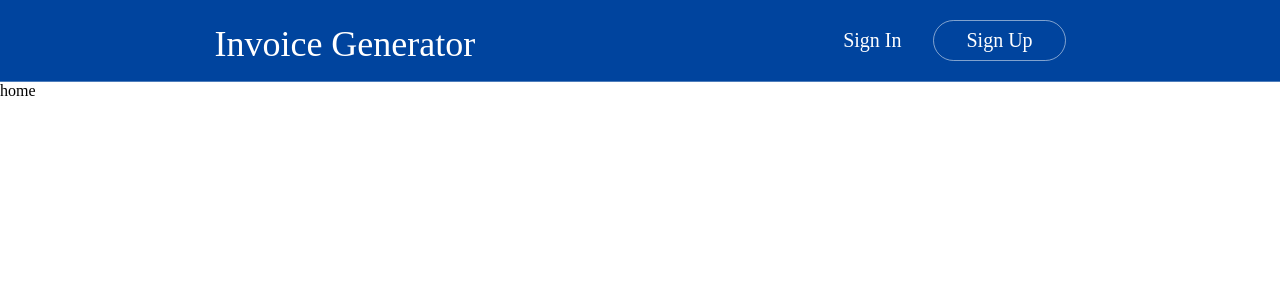
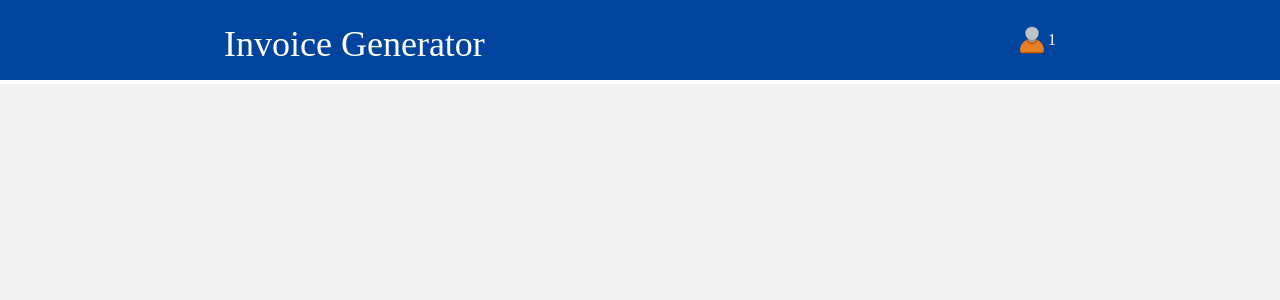
Before and after one commit to MoeRayo/invoice-generator, a Vue app: page /dashboard/1 in a window 1280 px wide. Shown: the top 300 px of the page. Built offline with nearby package versions, Linux system fonts and the light colour scheme; what vue-notification would draw is missing.

Commit message:
feat: creation of the dashbord navigation

```diff
--- /dev/null
+++ b/src/components/TheDashboardNav.vue
@@ -0,0 +1,30 @@
+<template>
+  <div>
+    <section class="bg-dark-blue bb b--white bw2">
+      <div class="vh-40 center flex justify-between ph4 w-100-sm w-80-m w-70-l">
+        <a class="link black hover-white no-underline" href="/">
+          <h1 class="fw1 f2 white hover-light-blue mt--1">Invoice Generator</h1>
+        </a>
+        <div class="items-center flex ml2">
+          <img
+            src="../assets/user_icon.svg"
+            class="ma center w2 h2 pointer"
+            alt=""
+            />
+          <p class="ttc f5 pointer white"> {{$route.params.id}}</p>
+        </div>
+      </div>
+    </section>
+    <section class="vh-100 bg-black-05 relative">
+
+    </section>
+
+  </div>
+</template>
+
+<style>
+  .vh-40 {
+    height: 10vh;
+  }
+
+</style>
--- a/src/components/TheNavBar.vue
+++ b/src/components/TheNavBar.vue
@@ -1,5 +1,5 @@
 <template>
-  <div class="bb b--white-30 ph4 pv3 bg-dark-blue">
+  <div class="bb b--white-30 ph4 pv3 bg-dark-blue" v-if="$route.name !== 'dashboard'">
    <section class="w-100-sm w-80-m w-70-l center flex justify-between">
     <a class="link black no-underline flex items-center" href="/">
       <h1 class="mt2 mb0 fw1 f2 white hover-light-blue">Invoice Generator</h1>
--- a/src/views/DashboardView.vue
+++ b/src/views/DashboardView.vue
@@ -1,5 +1,16 @@
 <template>
-  <div>
-    home
+  <div class="">
+    <TheDashboardNav />
   </div>
 </template>
+
+<script>
+import TheDashboardNav from "@/components/TheDashboardNav.vue";
+
+export default {
+  name: 'dashboard',
+  components: {
+    TheDashboardNav,
+  }
+};
+</script>
```
Also changed, not shown: src/assets/user_icon.svg (added).
